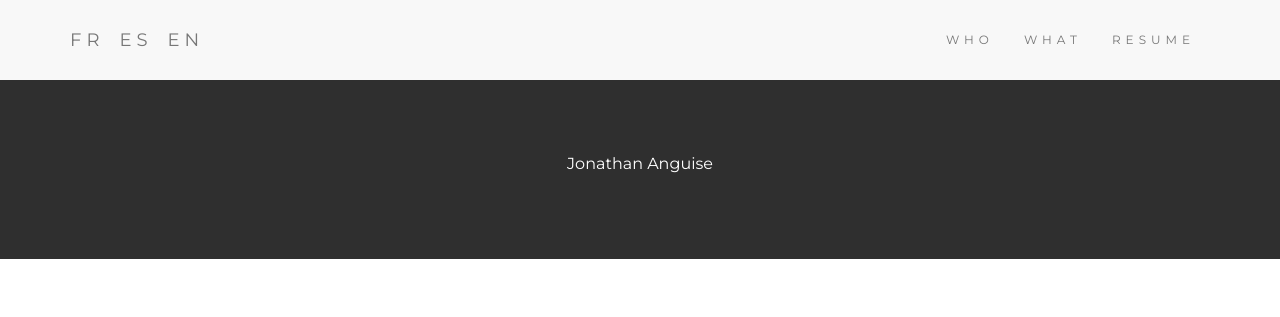
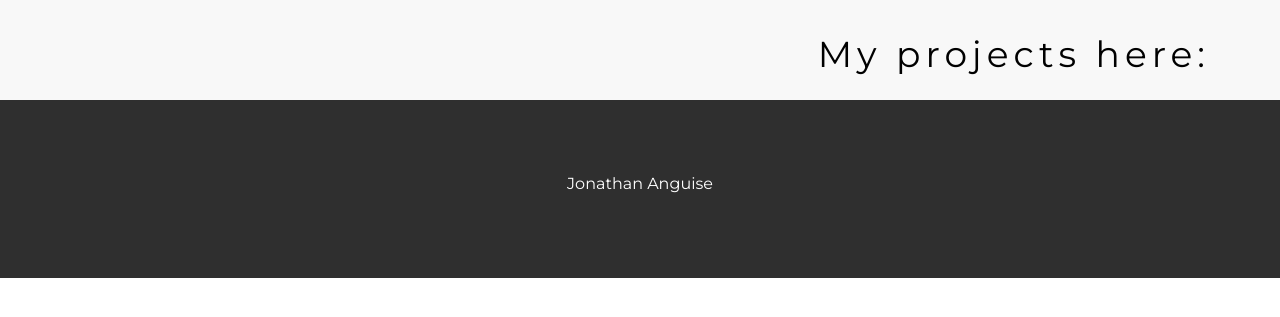
Before and after one commit to jonathanAnguise/flask-website, a Flask app: page /1/personal_project in a window 1280 px wide. Shown: the top 317 px of the page. Run offline with Flask 2, Linux system fonts and the light colour scheme; data that the repository does not hold is empty; some libraries are stand-ins or nearby versions.

Commit message:
Change nav bar for personal_proj.html add class css for personal proj nav bar -- get black color

```diff
--- a/static/styles/css/my_style.css
+++ b/static/styles/css/my_style.css
@@ -7,6 +7,11 @@
      margin-left: 20%;
      margin-right:20%;
      }
+
+
+  .project-nav-color {
+    color: #000000
+  }
 
   .margin {
     margin-bottom: 45px;
--- a/templates/personal_proj.html
+++ b/templates/personal_proj.html
@@ -6,22 +6,13 @@
 
 <nav class="navbar navbar-default">
   <div class="container">
-    <div class="navbar-header">
-      <button type="button" class="navbar-toggle" data-toggle="collapse" data-target="#myNavbar">
-        <span class="icon-bar"></span>
-        <span class="icon-bar"></span>
-        <span class="icon-bar"></span>
-      </button>
-      <a class="navbar-brand" href="fr">FR</a>
-      <a class="navbar-brand" href="es">ES</a>
-      <a class="navbar-brand" href="en">EN</a>
-      </div>
     <div class="collapse navbar-collapse" id="myNavbar">
       <ul class="nav navbar-nav navbar-right">
+        <h1 class="project-nav-color">My projects here:</h1>
+{%for i in range(0, len_my_project)%}
         {% if language == "fr" %}{% elif language == "es" %}{% else %}{% endif %}
-        <li><a href="#who">{% if language == "fr" %}QUI{% elif language == "es" %}QUIÉN{% else %}WHO{% endif %}</a></li>
-        <li><a href="#what">{% if language == "fr" %}QUE{% elif language == "es" %}QUE{% else %}WHAT{% endif %}</a></li>
-        <li><a href="#resume">{% if language == "fr" %}CV{% elif language == "es" %}CV{% else %}RESUME{% endif %}</a></li>
+        <li><a href="#{{ my_projects[i]['name'] }}">📌 {{ my_projects[i]['name'] }}</a></li>
+{%endfor%}
       </ul>
     </div>
   </div>
@@ -29,7 +20,7 @@
 {%for i in range(0, len_my_project)%}
 <!-- Container -->
 <!--Change color for each container, first is bg-1 style until bg-4 and go back to bg-1 style, cf css file-->
-<div class="container-fluid bg-{{(i%4 + 1)}} text-center" id="who">
+<div class="container-fluid bg-{{(i%4 + 1)}} text-center" id="{{ my_projects[i]['name'] }}">
   <h3><a href="{{ my_projects[i]['html_url'] }}"> {{ my_projects[i]['name'] }}</a></h3>
   {% if my_projects[i]['fork'] == True %}
     <h3> 🚧 Project forked 🚧 </h3>
```
